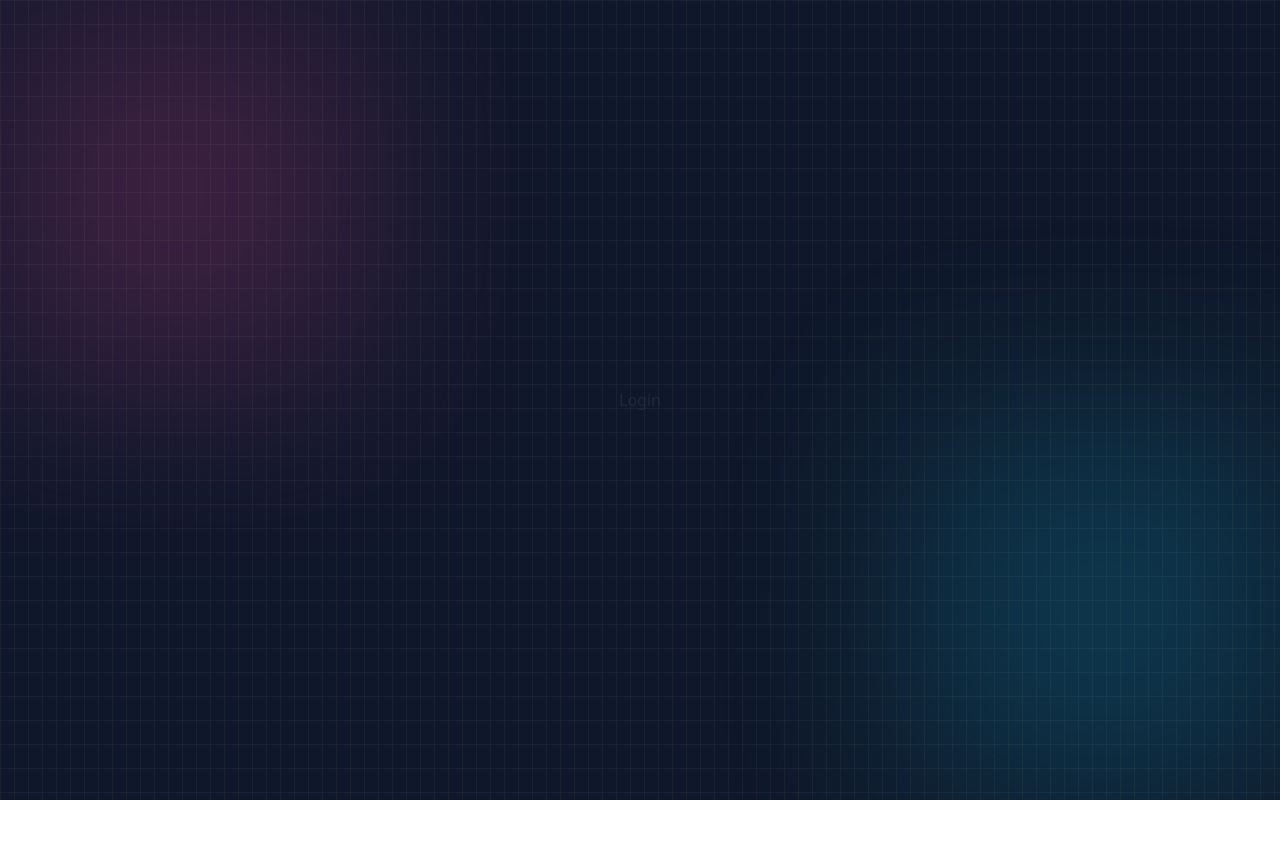
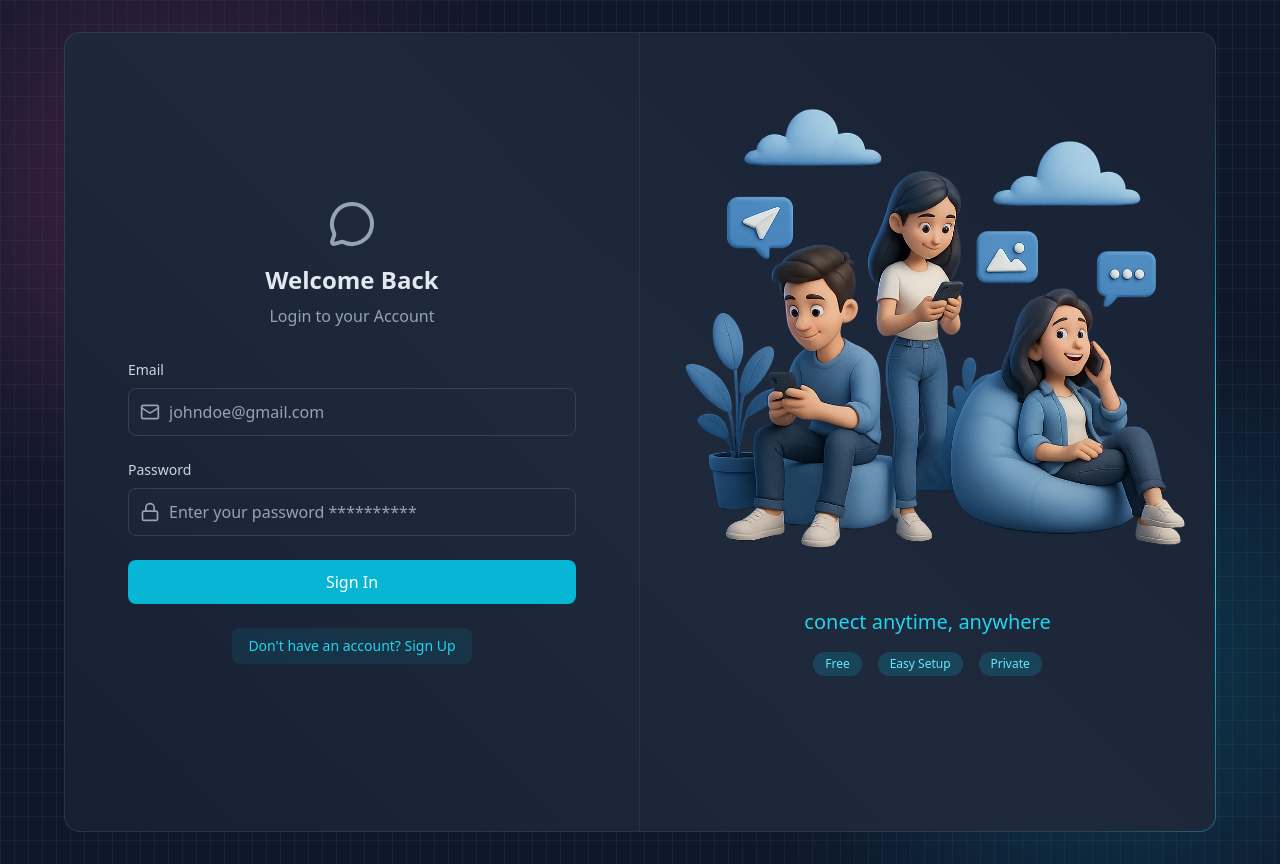
Before and after one commit to Kingsedu/CHAT_APP, a React app in the folder frontend/: page /login in a window 1280 px wide. Before the commit the page ends 800 px from the top, so only its background shows below. Built offline with nearby package versions, Linux system fonts and the light colour scheme; no server answers; the HTML template or start-up script is replaced by a standard one.

Commit message:
added the login and logout functionality

```diff
--- a/frontend/src/pages/ChatPage.tsx
+++ b/frontend/src/pages/ChatPage.tsx
@@ -1,7 +1,13 @@
 // import React from 'react'
-
+import { useAuthUser } from "../store/useAuthStore";
 export default function ChatPage() {
+  const { logout } = useAuthUser();
   return (
-    <div>ChatPage</div>
-  )
+    <div className="z-10">
+      ChatPage
+      <button className="btn" onClick={logout}>
+        logout
+      </button>
+    </div>
+  );
 }
--- a/frontend/src/pages/Login.tsx
+++ b/frontend/src/pages/Login.tsx
@@ -1,7 +1,138 @@
-// import React from 'react'
+// import React, { ReactElement } from "react";
+import { useState } from "react";
+import { useAuthUser } from "../store/useAuthStore";
+import BorderAnimatedContainer from "../components/BorderAnimatedContainer";
 
+import {
+  MessageCircleIcon,
+  LockIcon,
+  MailIcon,
+  // UserIcon,
+  LoaderIcon,
+} from "lucide-react";
+import { Link } from "react-router-dom";
+// import type { ReactElement } from "react";
 export default function Login() {
+  const [formData, setFormData] = useState({
+    email: "",
+    password: "",
+  });
+  const { login, isLoggingIn } = useAuthUser();
+  const handleSubmit = (e: React.FormEvent<HTMLFormElement>) => {
+    e.preventDefault();
+    login(formData);
+  };
   return (
-    <div>Login</div>
-  )
+    <div className="flex items-center justify-center w-full p-4 bg-slate-900">
+      <div className="relative w-full max-w-6xl md:h-[800px] h-[650px]">
+        <BorderAnimatedContainer>
+          <div className="flex flex-col w-full md:flex-row">
+            {/* From cloumn - left side */}
+            <div className="flex items-center justify-center p-8 md:w-1/2 md:border-r border-slate-600/30">
+              <div className="w-full max-w-md">
+                {/* Heading text */}
+                <div className="mb-8 text-center">
+                  <MessageCircleIcon className="w-12 h-12 mx-auto mb-4 text-slate-400" />
+                  <h2 className="mb-2 text-2xl font-bold text-slate-200">
+                    Welcome Back
+                  </h2>
+                  <p className="text-slate-400">Login to your Account</p>
+                </div>
+                {/* FORM */}
+                <form onSubmit={handleSubmit} className="space-y-6">
+                  {/* fullName */}
+                  {/*     <div>
+                    <label className="auth-input-label">Full Name</label>
+                    <div className="relative">
+                      <UserIcon className="auth-input-icon" />
+                      <input
+                        type="text"
+                        value={formData.fullName}
+                        onChange={(e) =>
+                          setFormData({ ...formData, fullName: e.target.value })
+                        }
+                        className="input"
+                        placeholder="John Doe"
+                      />
+                    </div>
+                  </div> */}
+                  {/* fullName */}
+                  {/* email */}
+                  <div>
+                    <label className="auth-input-label">Email</label>
+                    <div className="relative">
+                      <MailIcon className="auth-input-icon" />
+                      <input
+                        type="text"
+                        value={formData.email}
+                        onChange={(e) =>
+                          setFormData({ ...formData, email: e.target.value })
+                        }
+                        className="input"
+                        placeholder="johndoe@gmail.com"
+                      />
+                    </div>
+                  </div>
+                  <div>
+                    <label className="auth-input-label">Password</label>
+                    <div className="relative">
+                      <LockIcon className="auth-input-icon" />
+                      <input
+                        type="password"
+                        value={formData.password}
+                        onChange={(e) =>
+                          setFormData({ ...formData, password: e.target.value })
+                        }
+                        className="input"
+                        placeholder="Enter your password **********"
+                      />
+                    </div>
+                  </div>
+                  {/* submit button */}
+                  <button
+                    className="auth-btn"
+                    type="submit"
+                    disabled={isLoggingIn}
+                  >
+                    {isLoggingIn ? (
+                      <LoaderIcon className="w-full h-5 text-center animate-spin" />
+                    ) : (
+                      "Sign In"
+                    )}
+                  </button>
+                </form>
+                {/* End of Form */}
+                {/* link to lead to login page */}
+                <div className="mt-6 text-center">
+                  <Link to="/signup" className="auth-link">
+                    Don't have an account? Sign Up
+                  </Link>
+                </div>
+              </div>
+            </div>
+            {/* FORM ILLUSTRATION_RIGHT SIDE */}
+            <div className="justify-center hidden p-6 md:w-1/2 md:flex items-cennter bg-gradient-to-bl from-slate-800/20 to-transparent">
+              <div>
+                <img
+                  src="/login.png"
+                  alt="people using mobile device"
+                  className="object-contain w-full h-auto"
+                />
+                <div className="mt-6 text-center">
+                  <h3 className="text-xl font-medium text-cyan-400">
+                    conect anytime, anywhere
+                  </h3>
+                  <div className="flex justify-center gap-4 mt-4">
+                    <span className="auth-badge">Free</span>
+                    <span className="auth-badge">Easy Setup</span>
+                    <span className="auth-badge">Private</span>
+                  </div>
+                </div>
+              </div>
+            </div>
+          </div>
+        </BorderAnimatedContainer>
+      </div>
+    </div>
+  );
 }
--- a/frontend/src/store/useAuthStore.ts
+++ b/frontend/src/store/useAuthStore.ts
@@ -3,7 +3,7 @@ import { axiosInstance } from "../lib/axios";
 import toast from "react-hot-toast";
 import axios from "axios";
 interface AuthUser {
-  fullName: string;
+  fullName?: string;
   email: string;
   password: string;
 }
@@ -18,11 +18,14 @@ interface UserAuth {
   authUserMain: object | null;
   isCheckingAuth: boolean;
   isSigningUp: boolean;
+  isLoggingIn: boolean;
   checkAuth: () => void;
   signup: (data: AuthUser) => void;
+  login: (data: AuthUser) => void;
+  logout: () => void;
 }
 interface DataProps {
-  fullName: string;
+  fullName?: string;
   email: string;
   password: string;
 }
@@ -40,6 +43,7 @@ export const useAuthUser = create<UserAuth>((set) => ({
   authUserMain: null,
   isCheckingAuth: true,
   isSigningUp: false,
+  isLoggingIn: false,
   checkAuth: async () => {
     try {
       const res = await axiosInstance.get("/auth/check");
@@ -71,4 +75,43 @@ export const useAuthUser = create<UserAuth>((set) => ({
       set({ isSigningUp: false });
     }
   },
+  login: async (data: DataProps) => {
+    try {
+      set({ isLoggingIn: true });
+      const res = await axiosInstance.post("/auth/login", data);
+      set({ authUserMain: res.data });
+      toast.success("Logged in successfully");
+    } catch (e: unknown) {
+      if (axios.isAxiosError(e)) {
+        const message =
+          e.response?.data?.message ||
+          e.response?.data?.error ||
+          "something went wrong. Try again";
+        toast.error(message);
+      } else {
+        toast.error("unexpected error occured");
+      }
+    } finally {
+      set({ isLoggingIn: false });
+    }
+  },
+  logout: async () => {
+    try {
+      const res = await axiosInstance.post("/auth/logout");
+      set({ authUserMain: null });
+      toast.success(res.data.message);
+    } catch (e: unknown) {
+      if (axios.isAxiosError(e)) {
+        const message =
+          e.response?.data?.message ||
+          e.response?.data?.error ||
+          "something went wrong. Try again";
+        toast.error(message);
+      } else {
+        toast.error("unexpected error occured");
+      }
+    }
+  },
 }));
+
+// GMTA@K0dax24%
```
Also changed, not shown: 1 other file (tests, documents, lock files or other folders).
